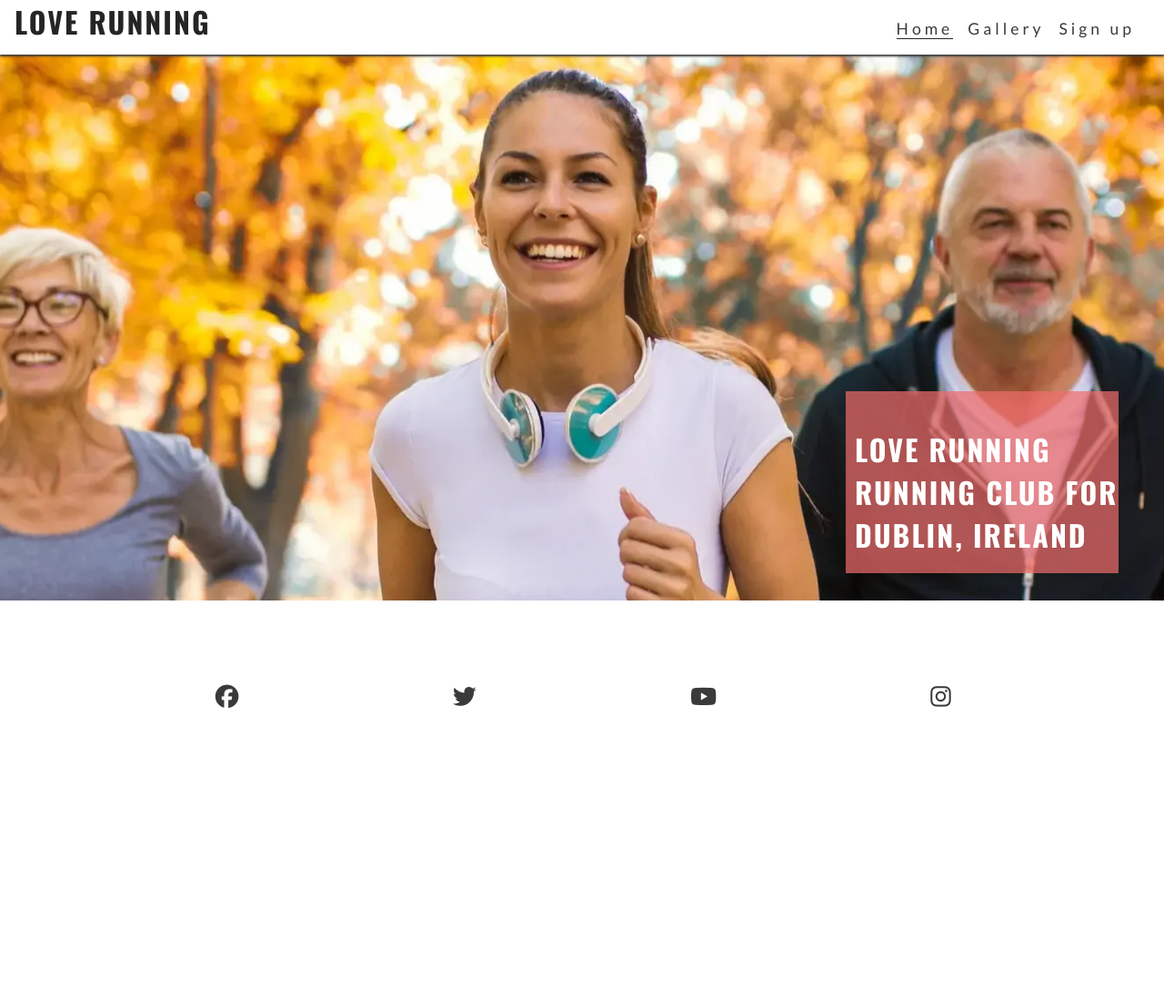
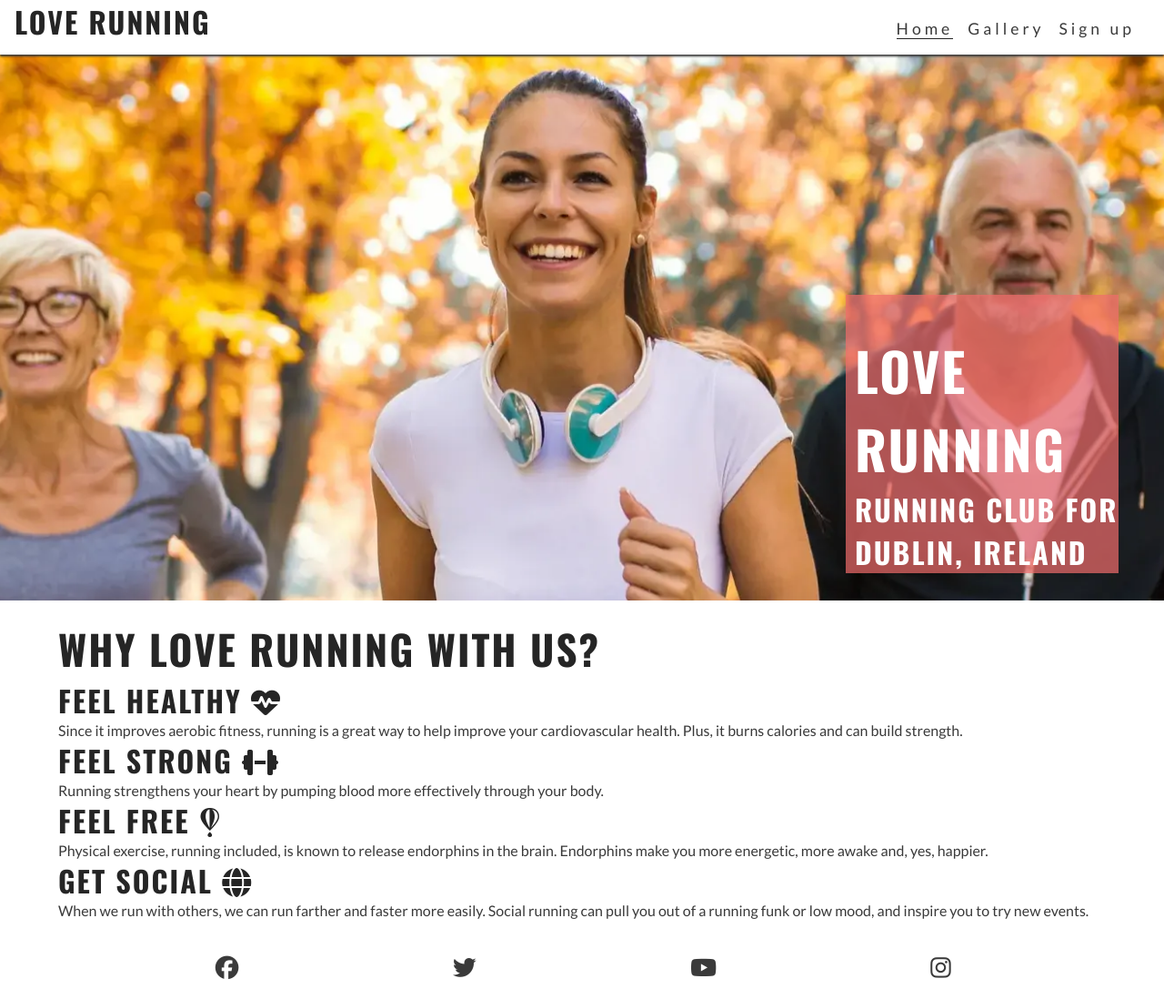
Before and after one commit to MeganOtton/Love-Running, a plain HTML site: page index.html in a window 1280 px wide. Shown: the whole page at 91% size. Before the commit the page ends 800 px from the top, so only its background shows below. Drawn offline with nearby package versions, Linux system fonts and the light colour scheme.

Commit message:
[MAIN] HTML CSS, Reasons ADD

```diff
--- a/index.html
+++ b/index.html
@@ -53,6 +53,36 @@
                 <h2>Love Running</h2>
                 <h3>Running club for Dublin, Ireland</h3>
         </section>
+
+        <section id="reasons">
+            <div id="benefits">
+                <div id="benefits-physical">
+                    <!--Feel Healthy-->
+                    <h2>WHY LOVE RUNNING WITH US?</h2>
+                    <div>
+                        <h3>FEEL HEALTHY <i class="fa-solid fa-heart-pulse"></i></h3>
+                        <p>Since it improves aerobic fitness, running is a great way to help improve your cardiovascular health. Plus, it burns calories and can build strength.</p>
+                    </div>
+                    <!--Feel Strong-->
+                    <div>
+                        <h3>FEEL STRONG <i class="fa-solid fa-dumbbell"></i></h3>
+                        <p>Running strengthens your heart by pumping blood more effectively through your body.</p>
+                    </div>
+                </div>
+                <div id="benefits-mental">
+                    <!--Feel Free-->
+                    <div>
+                        <h3>FEEL FREE <i class="fa-brands fa-fly"></i></h3>
+                        <p>Physical exercise, running included, is known to release endorphins in the brain. Endorphins make you more energetic, more awake and, yes, happier.</p>
+                    </div>
+                    <!--Get Social -->
+                    <div>
+                        <h3>GET SOCIAL <i class="fa-solid fa-globe"></i></h3>
+                        <p>When we run with others, we can run farther and faster more easily. Social running can pull you out of a running funk or low mood, and inspire you to try new events.</p>
+                    </div>
+                </div>
+            </div>
+        </section>
     </main>
 
     <!--Footer-->
--- a/stylesheet.css
+++ b/stylesheet.css
@@ -118,6 +118,17 @@ main {
     color: #ffffff;
 }
 
+/* Reason Section */
+#reasons {
+    width: 90%;
+    margin: 20px auto;
+}
+
+h2 {
+    font-size: 280%;
+
+}
+
 /* Footer */
 #social-networks {
     text-align: center;
```
